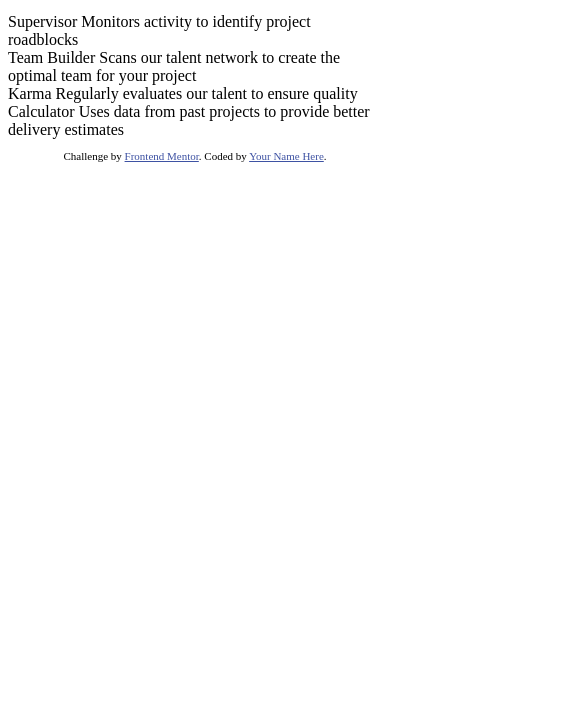
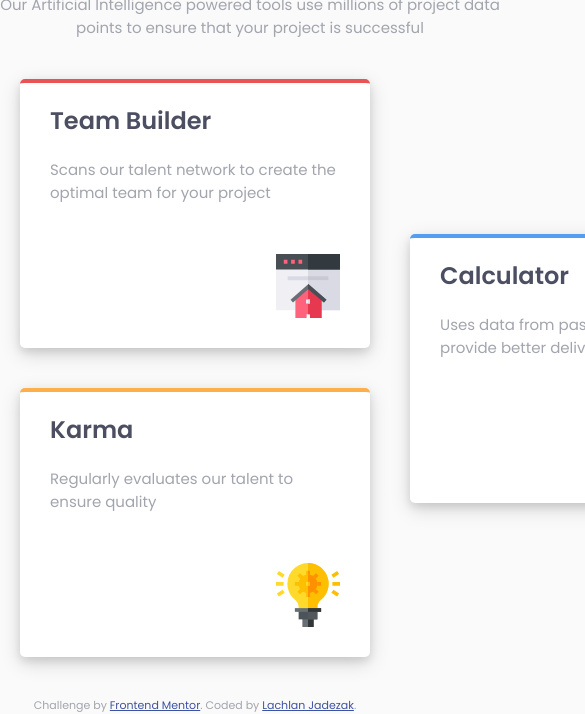
Before and after one commit to SnowJambi/fem-four-card-feature, a plain HTML site: page index.html in a window 390 px wide. Shown: the part 174-888 px from the top of the page, 585 px wide, since content can reach past the window. Before the commit the page ends 844 px from the top, so only its background shows below. Drawn offline with Linux system fonts and the light colour scheme.

Commit message:
final html, final desktop styles, no responsiveness yet

```diff
--- a/index.html
+++ b/index.html
@@ -4,6 +4,7 @@
 <head>
   <meta charset="UTF-8">
   <meta name="viewport" content="width=device-width, initial-scale=1.0">
+  <link href="https://fonts.googleapis.com/css?family=Poppins:200,400,600&display=swap" rel="stylesheet">
   <link rel="stylesheet" href="styles.css">
   <link rel="icon" type="image/png" sizes="32x32" href="./images/favicon-32x32.png">
 
@@ -16,32 +17,46 @@
   <h1>Reliable, efficient delivery<br>
     <strong>Powered by Technology</strong></h1>
 
-  <p>Our Artificial Intelligence powered tools use millions of project data points
+  <p class="about">Our Artificial Intelligence powered tools use millions of project data points
     to ensure that your project is successful</p>
-
-  <div class="card card-1">Supervisor
-    Monitors activity to identify project roadblocks
+  <div class="test">
+    <div class="grid-container">
+      <div class="col-1">
+        <div class="card card-1">
+          <h2>Supervisor</h2>
+          <p>Monitors activity to identify project roadblocks</p>
+          <img class="card-img" src="images/icon-supervisor.svg" alt="supervisor-img">
+        </div>
       </div>
 
+      <div class="col-2">
         <div class="card card-2">
-    Team Builder
-    Scans our talent network to create the optimal team for your project
+          <h2>Team Builder</h2>
+          <p>Scans our talent network to create the optimal team for your project</p>
+          <img class="card-img" src="images/icon-team-builder.svg" alt="team-builder-img">
         </div>
 
         <div class="card card-3">
-    Karma
-    Regularly evaluates our talent to ensure quality
+          <h2>Karma</h2>
+          <p>Regularly evaluates our talent to ensure quality</p>
+          <img class="card-img" src="images/icon-karma.svg" alt="lightbulb-img">
+        </div>
       </div>
 
+      <div class="col-3">
         <div class="card card-4">
-    Calculator
-    Uses data from past projects to provide better delivery estimates
+          <h2>Calculator</h2>
+          <p>Uses data from past projects to provide better delivery estimates</p>
+          <img class="card-img" src="images/icon-calculator.svg" alt="monitor-img">
+        </div>
+      </div>
+    </div>
   </div>
 
   <footer>
     <p class="attribution">
       Challenge by <a href="https://www.frontendmentor.io?ref=challenge" target="_blank">Frontend Mentor</a>.
-      Coded by <a href="#">Your Name Here</a>.
+      Coded by <a href="https://www.jadezak.com">Lachlan Jadezak</a>.
     </p>
   </footer>
 </body>
--- a/styles.css
+++ b/styles.css
@@ -1,3 +1,35 @@
+body {
+    background-color: hsl(0, 0%, 98%);
+    margin: 0;
+    font-family: 'Poppins', sans-serif;
+}
+
+h1 {
+    font-weight: 200;
+    text-align: center;
+    margin-top: 50px;
+    color: hsl(234, 12%, 34%);
+}
+
+h2 {
+    color: hsl(234, 12%, 34%);
+    margin-left: 30px;
+}
+
+p {
+    color: hsl(229, 6%, 66%);
+    margin: 0 30px;
+    font-size: 15px;
+}
+
+.about {
+    text-align: center;
+    width: 500px;
+    margin: 0 auto;
+    font-size: 15px;
+    color: hsl(229, 6%, 66%);
+}
+
 .attribution {
   font-size: 11px;
   text-align: center;
@@ -6,3 +38,53 @@
 .attribution a {
   color: hsl(228, 45%, 44%);
 }
+
+.grid-container {
+    display: grid;
+    grid-template-columns: 500px 500px 500px;
+    align-items: center;
+    justify-items: center;
+    justify-content: center;
+}
+
+.card {
+    width: 350px;
+    height: 265px;
+    background-color: white;
+    border-top: 4px solid;
+    border-radius: 5px;
+    box-shadow: 0 4px 8px 0 rgba(0, 0, 0, 0.1), 0 6px 20px 0 rgba(0, 0, 0, 0.15);
+    margin: 40px 0;
+    position: relative;
+}
+
+.card-1 {
+    border-color: hsl(180, 62%, 55%);
+}
+
+.card-2 {
+    border-color: hsl(0, 78%, 62%);
+}
+
+.card-3 {
+    border-color: hsl(34, 97%, 64%);
+}
+
+.card-4 {
+    border-color: hsl(212, 86%, 64%);
+}
+
+.col-1 {
+    margin-right: -220px;
+}
+
+.col-3 {
+    margin-left: -220px;
+}
+
+.card-img {
+    position: absolute;
+    right: 0;
+    bottom: 0;
+    margin: 30px;
+}
```
Lines whose indentation alone changed are shown as unchanged.
